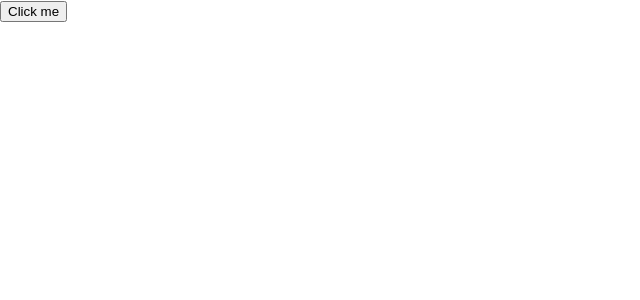
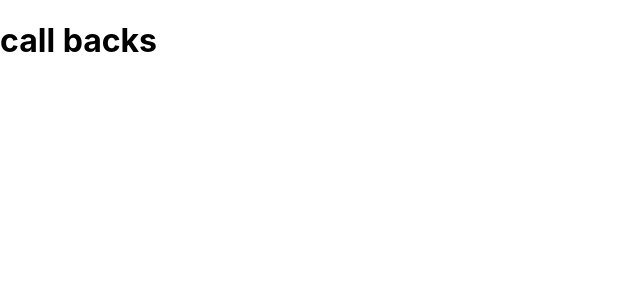
Before and after one commit to aniket2727/React-Interview, a React (Create React App) app in the folder app/: page / in a window 1280 px wide. Shown: the top 300 px of the page, without its empty margins (0-640 px from the left). Built offline with nearby package versions, Linux system fonts and the light colour scheme.

Commit message:
call back 2

```diff
--- a/app/src/App.js
+++ b/app/src/App.js
@@ -61,10 +61,11 @@ import Changebuutonscolors2 from "./Changebuutonscolors2";
 import Userinterface from "./componets/Userinterface";
 import Userinterface2 from "./Userinterface2";
 import Callback from "./Callback";
+import Mycomponets from "./Callback2";
 function App() {
   return (
    <div className="">
-     <Callback/>
+     <Mycomponets/>
    </div>
   );
 }
--- a/app/src/Callback2.js
+++ b/app/src/Callback2.js
@@ -0,0 +1,37 @@
+import { useEffect } from "react";
+
+
+
+const Mycomponets = () => {
+
+    const fetchData = (callback) => {
+
+        setTimeout(() => {
+            const result="get data";
+            callback(result)
+        }, 2000);
+
+    }
+
+
+    useEffect(() => {
+
+        const handlecallback= (result) => {
+            console.log(result)
+        }
+
+        fetchData(handlecallback)
+    })
+
+
+    return (
+        <div>
+            <h1>call backs</h1>
+        </div>
+    )
+
+}
+
+
+
+export default Mycomponets;
```
